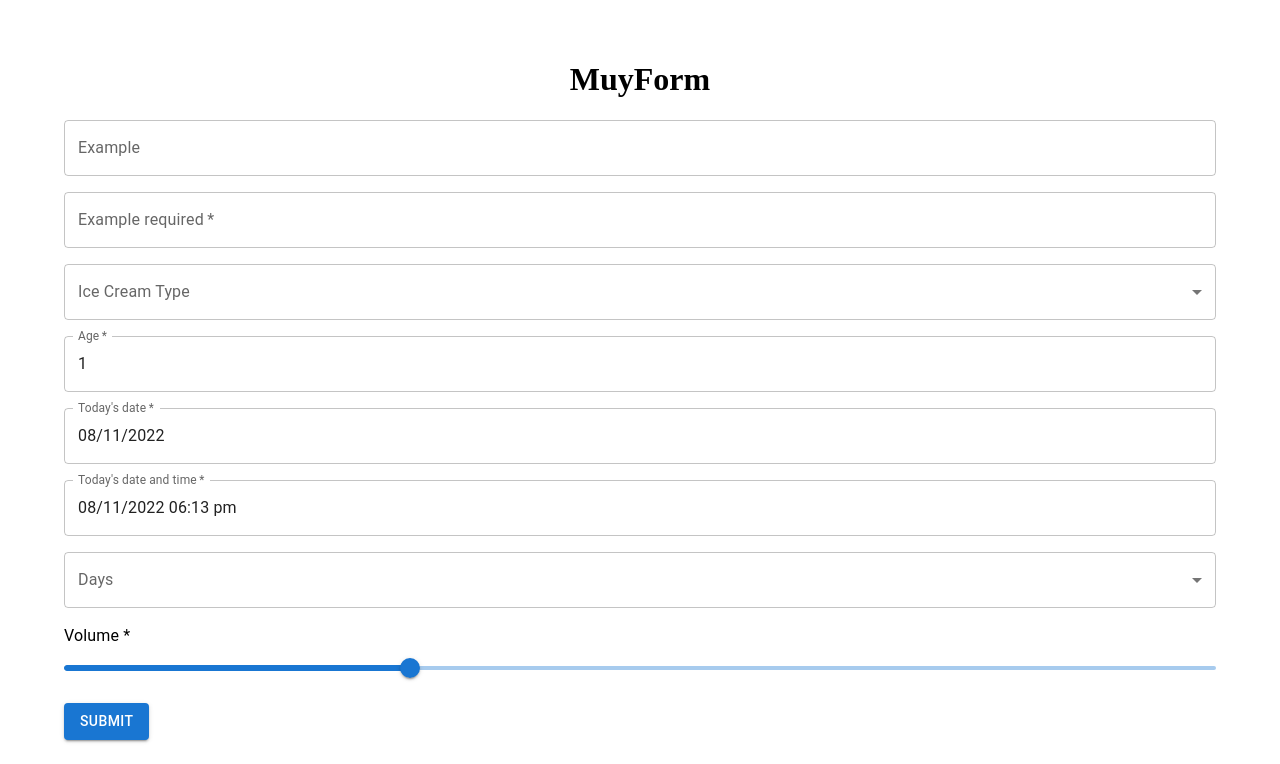
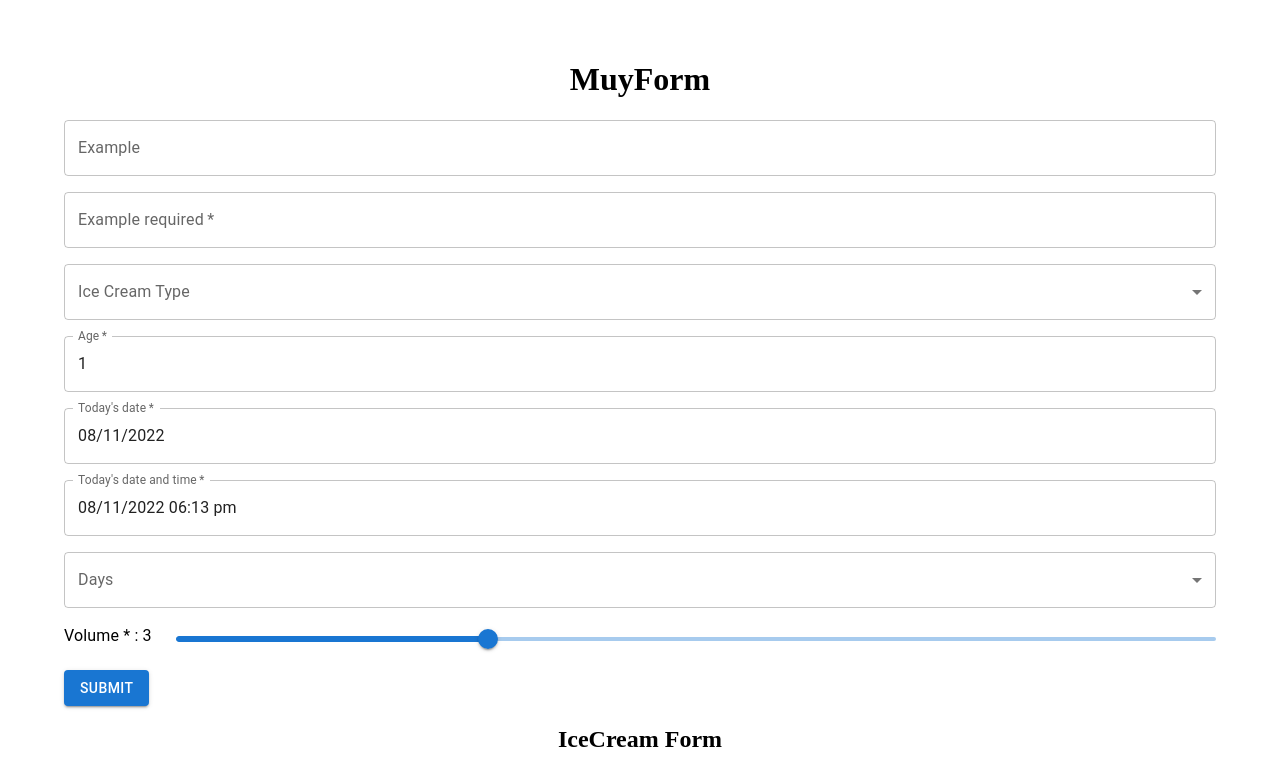
Before and after one commit to jmaister/octo-form, a React (Vite) app: page / in a window 1280 px wide. Shown: the top 764 px of the page. Built offline with nearby package versions, Linux system fonts and the light colour scheme.

Commit message:
Show value on slider

```diff
--- a/src/components/FormInputSlider.tsx
+++ b/src/components/FormInputSlider.tsx
@@ -1,5 +1,6 @@
 
-import Box from "@mui/material/Box";
+import { Watch } from "@mui/icons-material";
+import { Stack } from "@mui/material";
 import Slider from "@mui/material/Slider";
 import Typography from "@mui/material/Typography";
 import { useContext } from "react";
@@ -11,7 +12,7 @@ import { FormInputProps } from "./FormInputProps";
 
 
 export const FormInputSlider = ({ name, label }: FormInputProps) => {
-  const {control, schema} = useContext(MuyFormContext);
+  const {control, schema, watch} = useContext(MuyFormContext);
 
   const min = findParamNumber(name, schema, "min", "min");
   const max = findParamNumber(name, schema, "max", "max");
@@ -24,8 +25,10 @@ export const FormInputSlider = ({ name, label }: FormInputProps) => {
       field: { onChange, value },
       fieldState: { error },
     }) => (
-      <Box>
-        <Typography gutterBottom align="left">{label}{isRequired(schema, name) ? " *" : null}</Typography>
+      <Stack direction="row">
+        <Typography gutterBottom align="left" whiteSpace={"pre"} marginRight={3}>
+          {label}{isRequired(schema, name) ? " * " : null}: {watch(name)}
+        </Typography>
         <Slider
           onChange={onChange}
           value={value}
@@ -33,7 +36,7 @@ export const FormInputSlider = ({ name, label }: FormInputProps) => {
           max={max}
           step={step}
         />
-      </Box>
+      </Stack>
     )}
   />
 };
```
